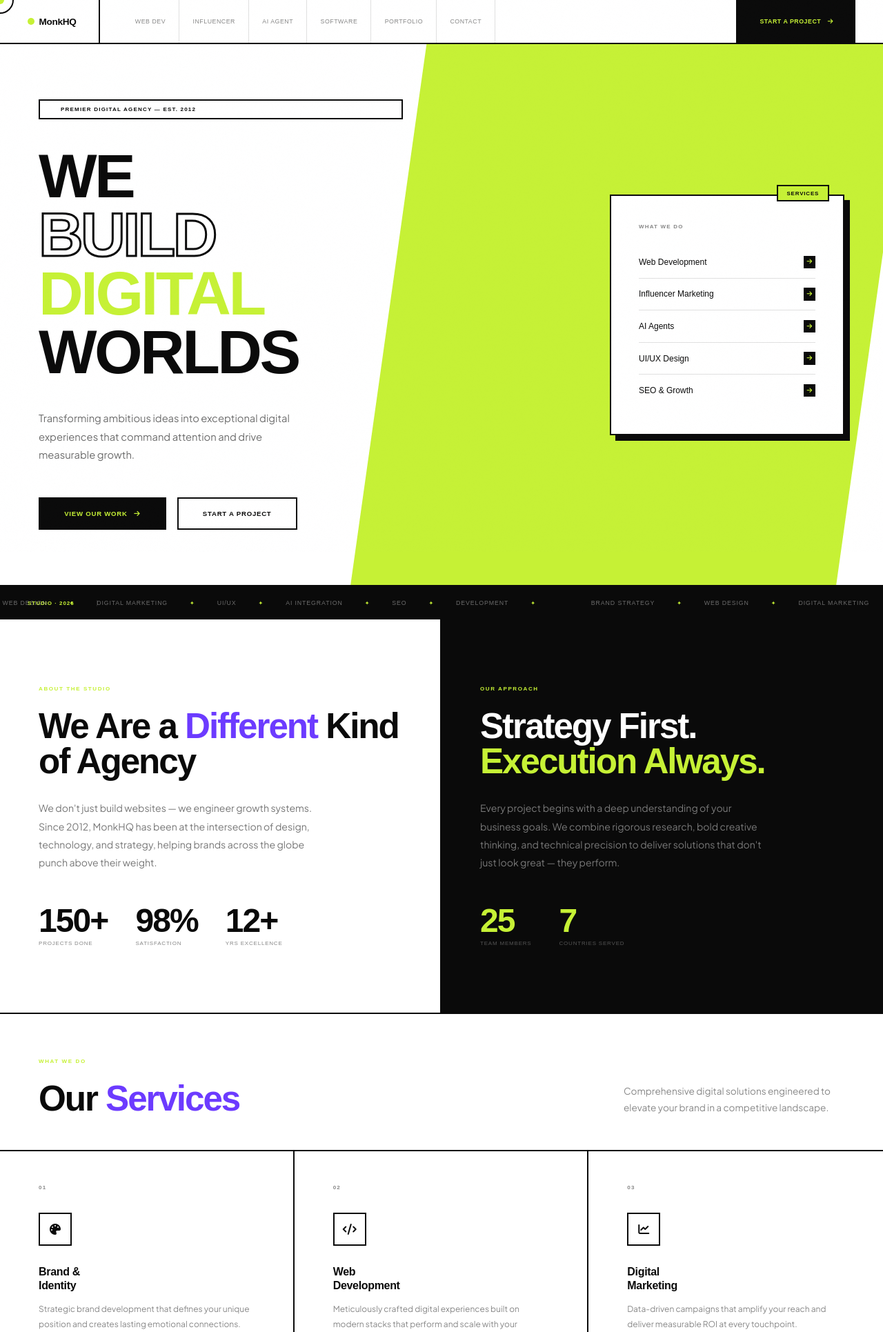
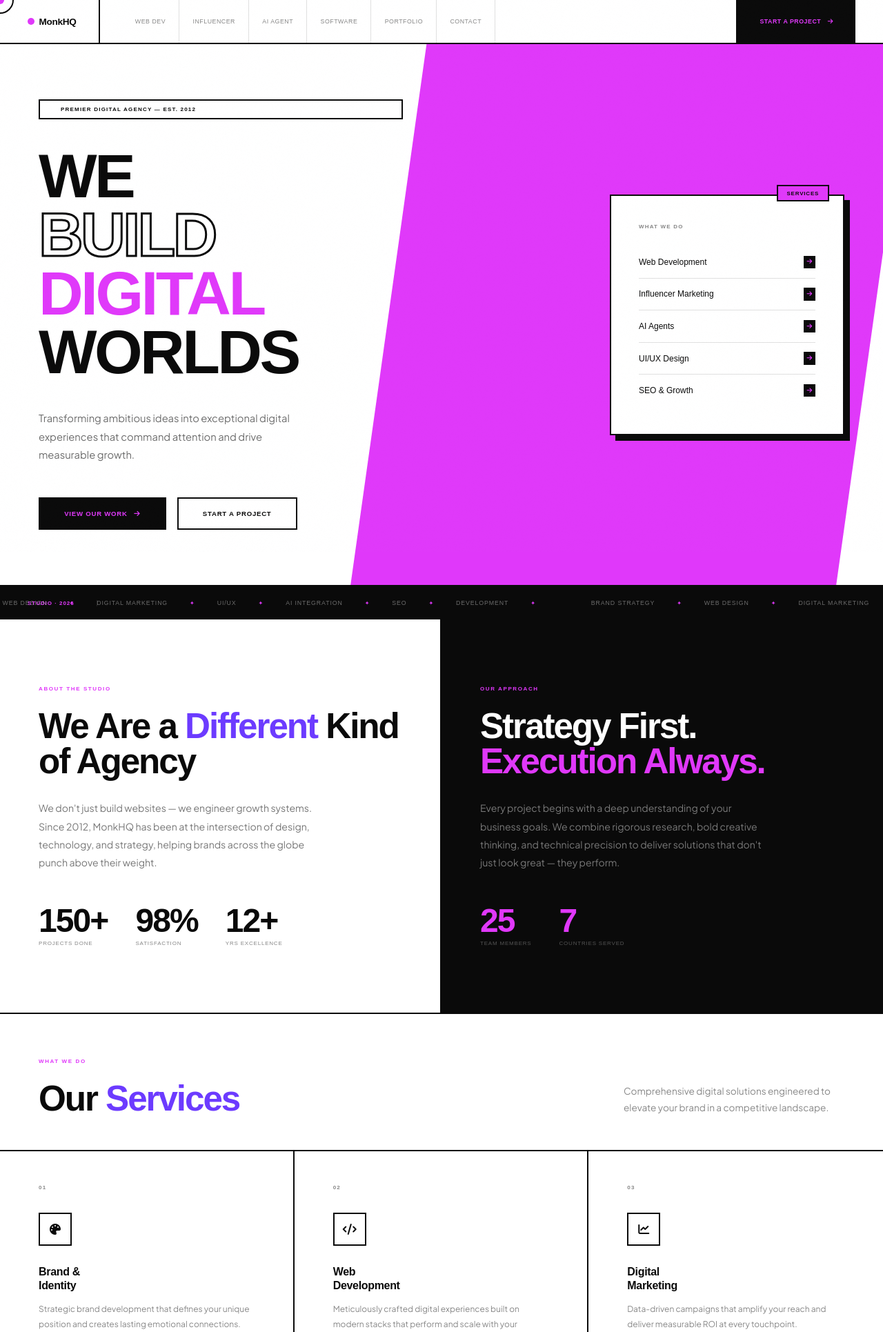
Before and after one commit to astrozonegithub/MONKHQpOSTGRESql1, a Django app: page / in a window 1280 px wide. Shown: the top 1931 px of the page at 69% size. Run offline with Django 5.2, Linux system fonts and the light colour scheme; some web fonts are replaced.

Commit message:
Add files via upload

```diff
--- a/core/templates/core/index.html
+++ b/core/templates/core/index.html
@@ -11,8 +11,8 @@
 :root {
   --w: #ffffff;
   --b: #0a0a0a;
-  --lime: #c6f135;
-  --lime2: #f85df8;
+  --lime: #e038fa;
+  --lime2: #c6f135;
   --violet: #6c3bff;
   --pink: #ff3b8b;
   --mid: #888;
```
